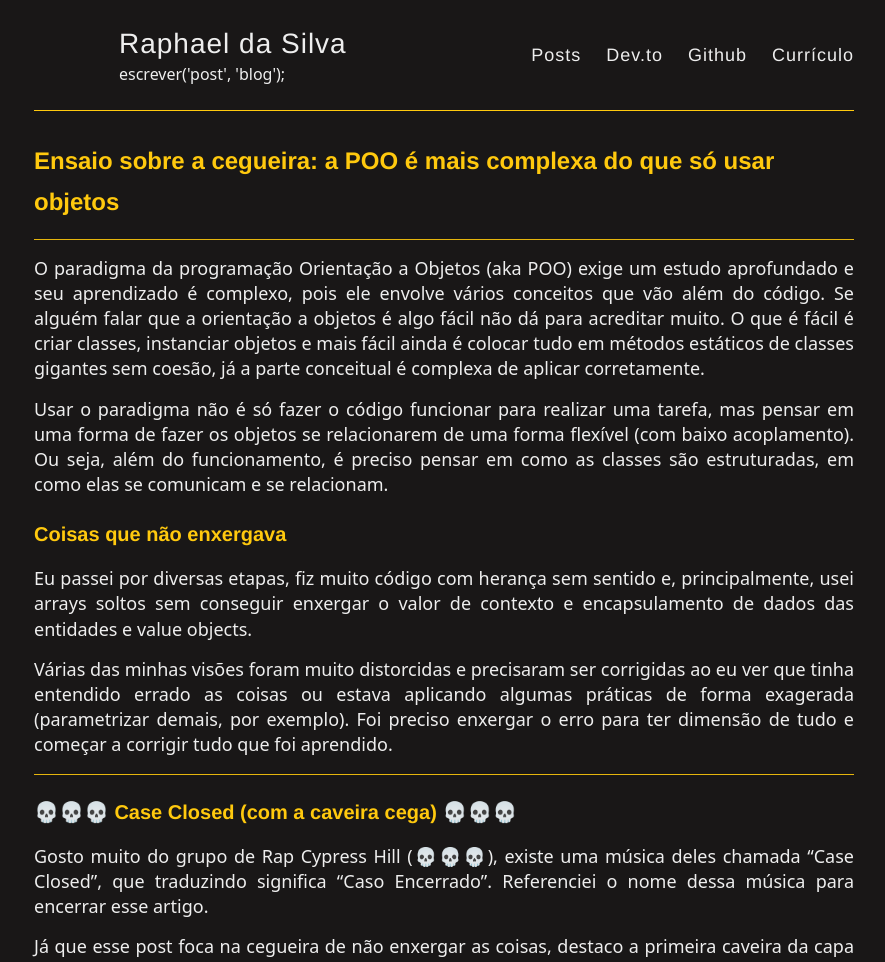
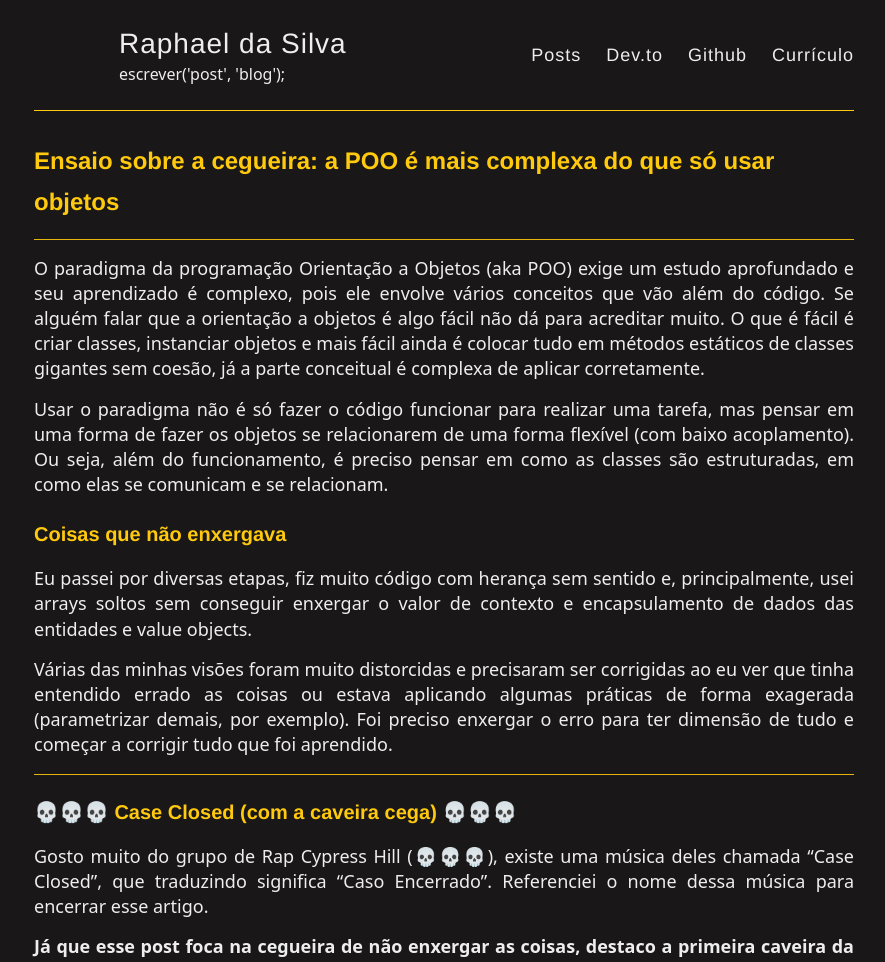
Before and after one commit to raphael-da-silva/raphael-da-silva.github.io, a Jekyll site: the page built from _posts/2021-06-13-ensaio-poo-complexa.md, in a window 1280 px wide. Shown: the top 962 px of the page, without its empty margins (196-1081 px from the left). Built offline with Jekyll 4.4.1, drawn with Linux system fonts in a browser that asks for light colours; nearby versions of some CDN libraries.

Commit message:
Toque final

```diff
--- a/_posts/2021-06-13-ensaio-poo-complexa.md
+++ b/_posts/2021-06-13-ensaio-poo-complexa.md
@@ -19,8 +19,8 @@
 
 Gosto muito do grupo de Rap Cypress Hill (💀💀💀), existe uma música deles chamada "Case Closed", que traduzindo significa "Caso Encerrado". Referenciei o nome dessa música para encerrar esse artigo.
 
-Já que esse post foca na cegueira de não enxergar as coisas, destaco a primeira caveira da capa do álbum abaixo.
+**Já que esse post foca na cegueira de não enxergar as coisas, destaco a primeira caveira da capa do álbum abaixo.**
+
+![cypress cover](https://i.scdn.co/image/ab67616d0000b2734e51c518e787896bc8cdb1a5)
 
 Caso encerrado (aka Case Closed)!!!!
-
-![cypress cover](https://i.scdn.co/image/ab67616d0000b2734e51c518e787896bc8cdb1a5)
```
